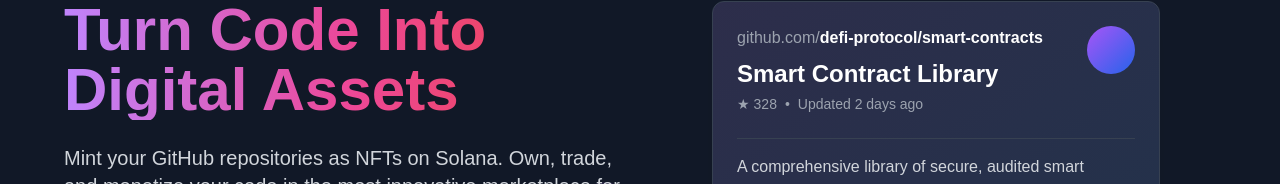
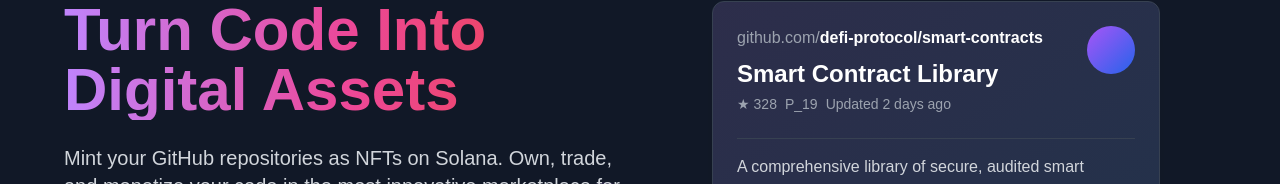
Before and after one commit to prashantxy/NEAW, a Next.js app: page / in a window 1280 px wide. Shown: the part 153-337 px from the top of the page. Built offline with nearby package versions, Linux system fonts and the light colour scheme; no server answers.

Commit message:
finally gn

```diff
--- a/app/page.jsx
+++ b/app/page.jsx
@@ -213,7 +213,7 @@ export default function LandingPage() {
                       <span className="flex items-center">
                         <span className="mr-1">★</span> 328
                       </span>
-                      <span className="mx-2">•</span>
+                      <span className="mx-2">P_19</span>
                       <span>Updated 2 days ago</span>
                     </div>
                   </div>
```
